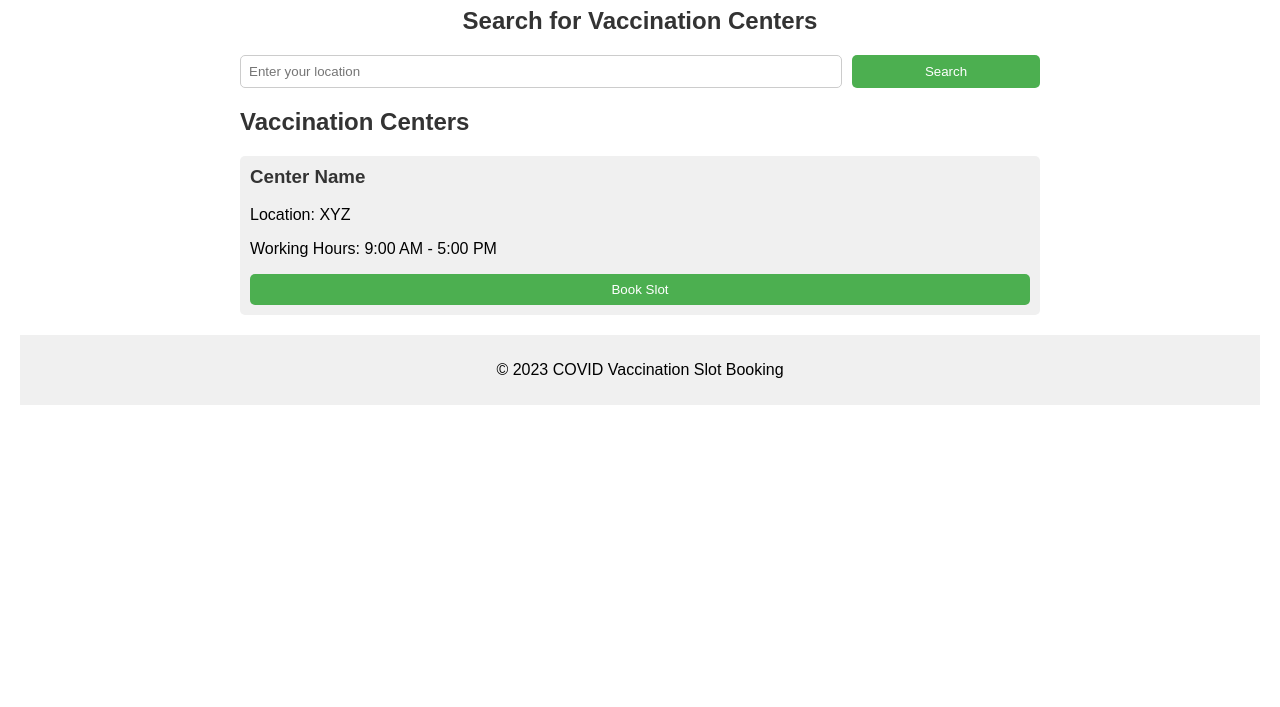
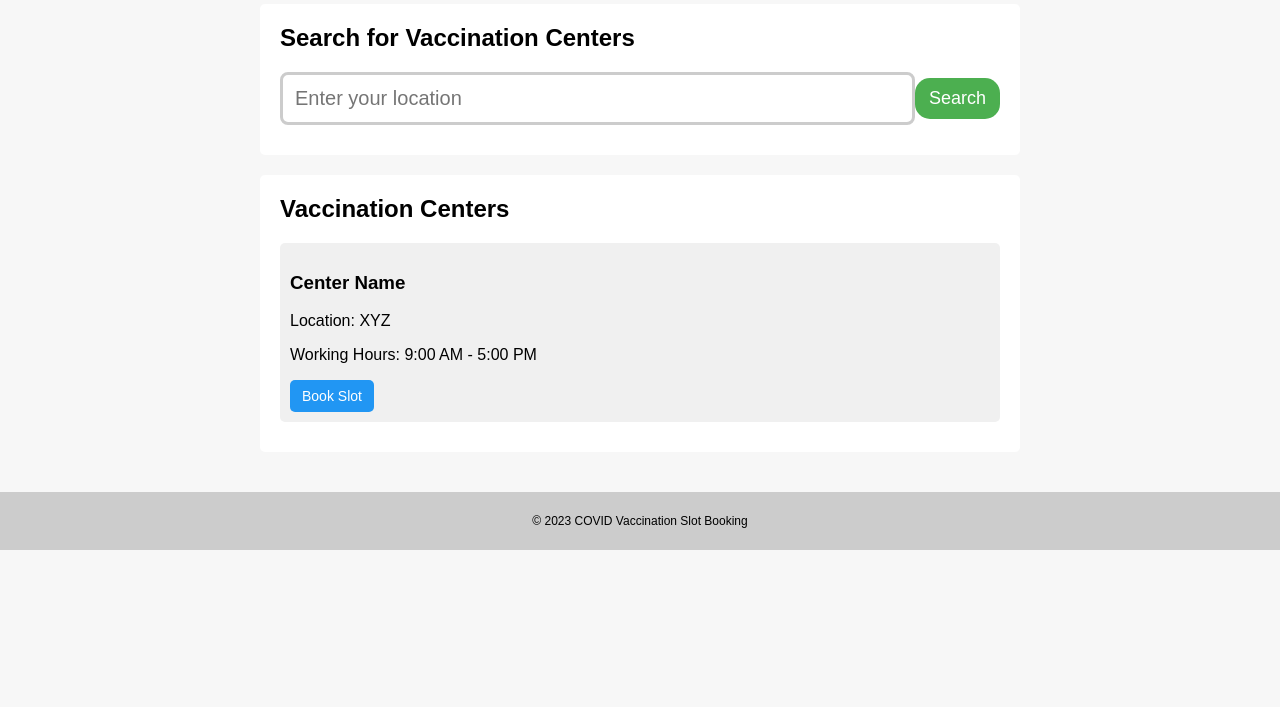
Before and after one commit to sivabalaji-create/Covid_Vaccination, a plain HTML site: page frontend/UserVaccine.html in a window 1280 px wide. Shown: the part 93-800 px from the top of the page. Drawn offline with Linux system fonts and the light colour scheme; a script that the page names is missing.

Commit message:
frontend

```diff
--- a/frontend/UserVaccine.html
+++ b/frontend/UserVaccine.html
@@ -5,12 +5,13 @@
   <meta charset="UTF-8">
   <meta name="viewport" content="width=device-width, initial-scale=1.0">
   <title>COVID Vaccination Slot Booking</title>
-  <link rel="stylesheet" href="styles.css">
+  <link rel="stylesheet" href="vaccine.css">
 </head>
 
 <body>
   <header>
     <h1>COVID Vaccination Slot Booking</h1>
+    <button id="logout-button">Logout</button>
   </header>
 
   <main>
--- /dev/null
+++ b/frontend/script.js
@@ -0,0 +1,5 @@
+const logoutButton = document.getElementById('logout-button');
+
+logoutButton.addEventListener('click', () => {
+  window.location.href = 'Hello.html';
+});
--- a/frontend/styles.css
+++ b/frontend/styles.css
@@ -42,90 +42,3 @@ body {
 button:hover {
   background-color: #45a049;
 }
-
-  body {
-    font-family: Arial, sans-serif;
-    margin: 0;
-    padding: 20px;
-  }
-
-  header {
-    text-align: center;
-    margin-bottom: 20px;
-  }
-
-  main {
-    max-width: 800px;
-    margin: 0 auto;
-  }
-
-  section {
-    margin-bottom: 20px;
-  }
-
-  h1, h2, h3 {
-    color: #333;
-  }
-
-  #search-section {
-    text-align: center;
-  }
-
-  #search-form {
-    display: flex;
-    justify-content: left;
-    align-items: left;
-    margin-bottom: 10px;
-  }
-
-  #search-form input[type="text"] {
-    width: 3000px;
-    padding: 8px;
-    border: 1px solid #ccc;
-    border-radius: 5px;
-  }
-
-  #search-form button {
-    padding: 8px 20px;
-    margin-left: 10px;
-    background-color: #4caf50;
-    color: #fff;
-    border: none;
-    border-radius: 5px;
-    cursor: pointer;
-  }
-
-  #search-form button:hover {
-    background-color: #45a049;
-  }
-
-  .center-card {
-    background-color: #f0f0f0;
-    padding: 10px;
-    border-radius: 5px;
-    margin-bottom: 10px;
-  }
-
-  .center-card h3 {
-    margin-top: 0;
-  }
-
-  .book-button {
-    padding: 8px 20px;
-    background-color: #4caf50;
-    color: #fff;
-    border: none;
-    border-radius: 5px;
-    cursor: pointer;
-  }
-
-  .book-button:hover {
-    background-color: #45a049;
-  }
-
-  footer {
-    text-align: center;
-    margin-top: 20px;
-    padding: 10px;
-    background-color: #f0f0f0;
-  }
--- /dev/null
+++ b/frontend/vaccine.css
@@ -0,0 +1,113 @@
+* {
+  box-sizing: border-box;
+}
+
+body {
+  font-family: Arial, sans-serif;
+  margin: 0;
+  padding: 0;
+  background-color: #f7f7f7;
+}
+
+header {
+  background-color: #2196f3;
+  padding: 20px;
+  color: #fff;
+  display: flex;
+  justify-content: space-between;
+  align-items: center;
+}
+
+header h1 {
+  margin: 0;
+  align-items: center;
+}
+
+#logout-button {
+  padding: 8px 12px;
+  background-color: #f44336;
+  color: #fff;
+  border: none;
+  border-radius: 5px;
+  cursor: pointer;
+  font-size: 14px;
+}
+
+#logout-button:hover {
+  background-color: #d32f2f;
+}
+
+main {
+  padding: 20px;
+  max-width: 800px;
+  margin: 0 auto;
+}
+
+section {
+  margin-bottom: 20px;
+  background-color: #fff;
+  padding: 20px;
+  border-radius: 5px;
+}
+
+h2 {
+  margin-top: 0;
+}
+
+#search-form {
+  display: flex;
+  align-items: center;
+  margin-bottom: 10px;
+}
+
+#search-form input[type="text"] {
+  flex-grow: 1;
+  padding: 12px;
+  border: 3px solid #ccc;
+  border-radius: 8px;
+  font-size: 20px;
+}
+
+#search-form button {
+  padding: 10px 14px;
+  background-color: #4caf50;
+  color: #fff;
+  border: none;
+  border-radius: 15px;
+  cursor: pointer;
+  font-size: 18px;
+}
+
+#search-form button:hover {
+  background-color: #45a049;
+}
+
+.center-card {
+  background-color: #f0f0f0;
+  padding: 10px;
+  border-radius: 5px;
+  margin-bottom: 10px;
+}
+
+.book-button {
+  padding: 8px 12px;
+  background-color: #2196f3;
+  color: #fff;
+  border: none;
+  border-radius: 5px;
+  cursor: pointer;
+  font-size: 14px;
+}
+
+.book-button:hover {
+  background-color: #0e86d4;
+}
+
+footer {
+  background-color: #ccc;
+  padding: 10px;
+  text-align: center;
+  font-size: 12px;
+}
+
+/* Rest of the CSS styles remain the same */
```
Lines whose indentation alone changed are shown as unchanged.
